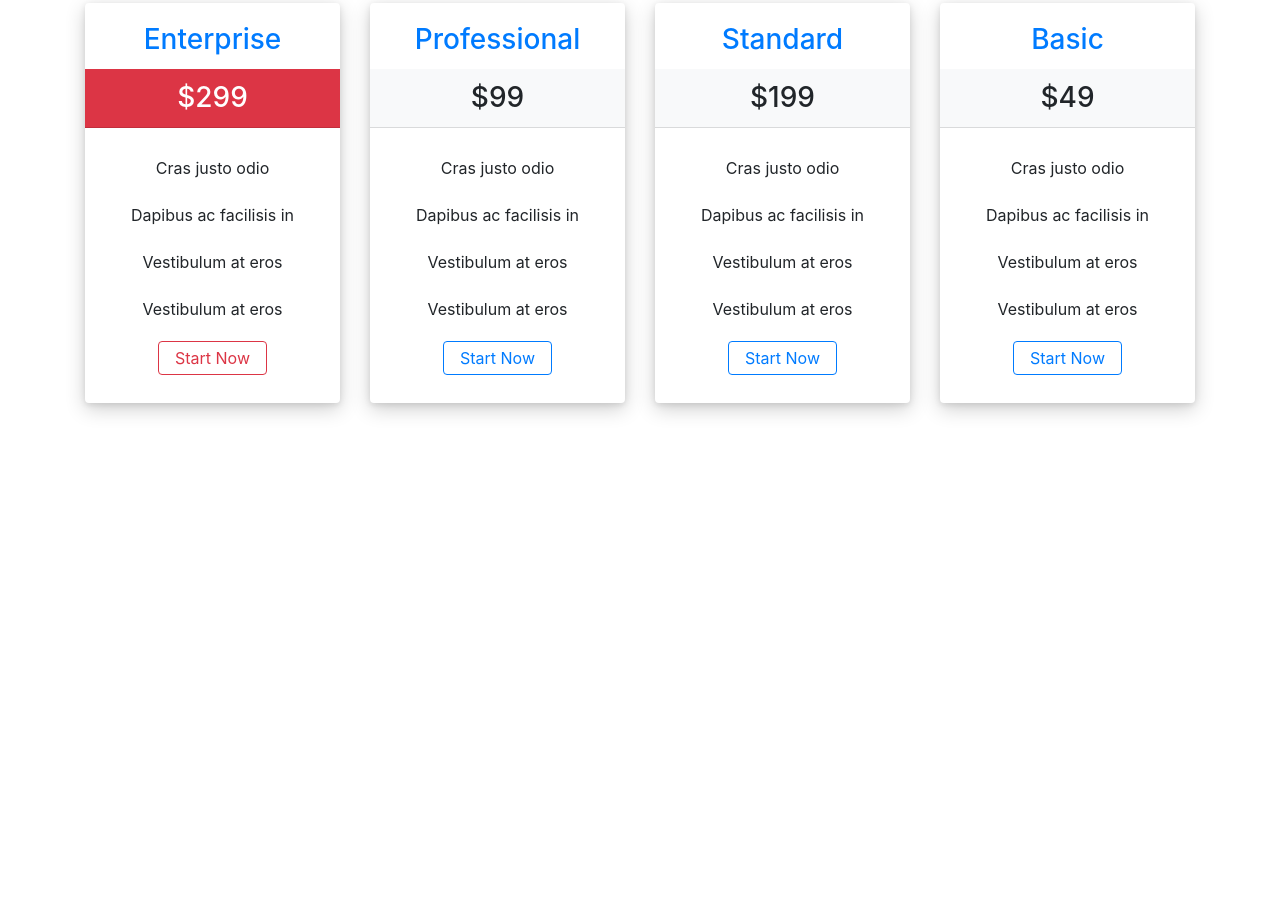
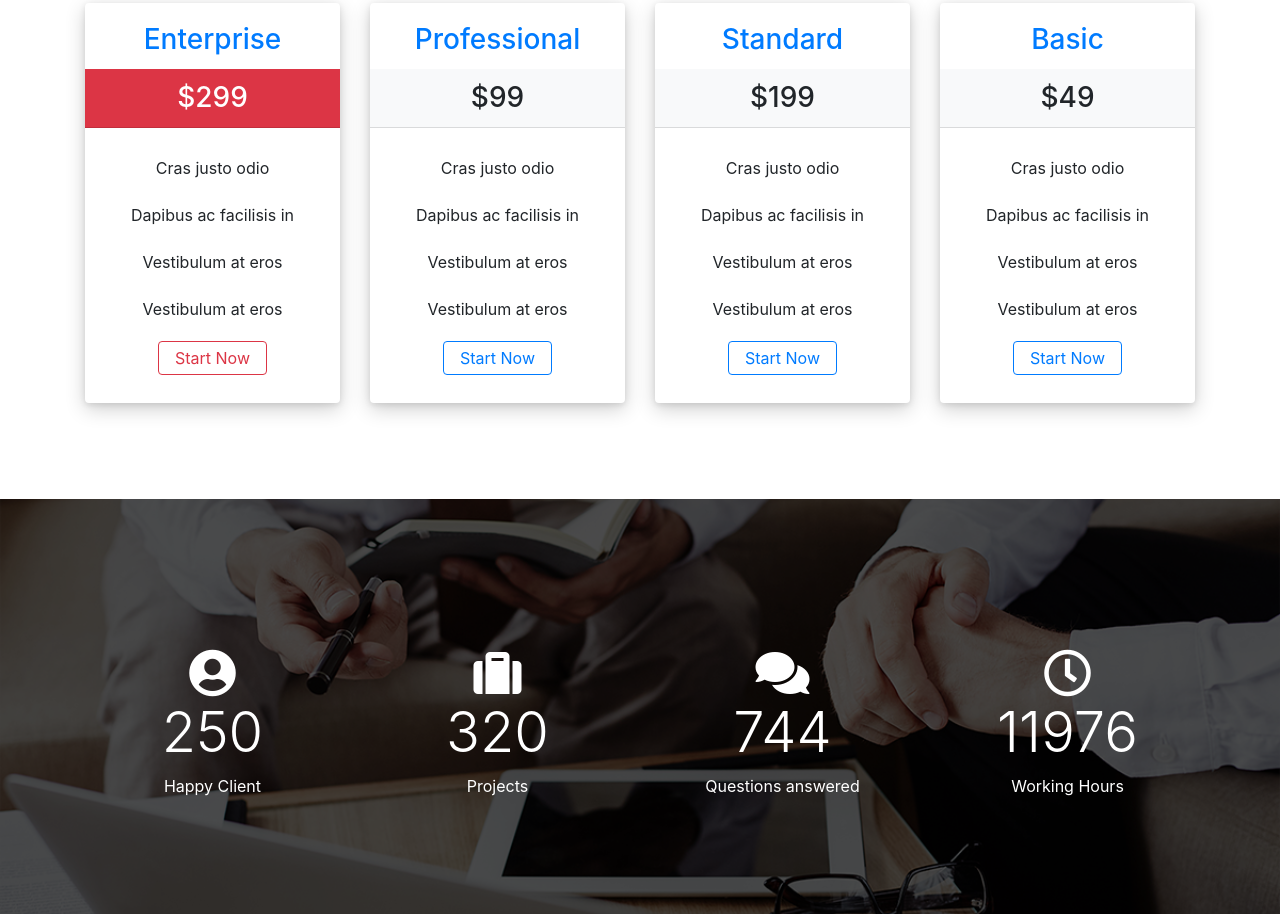
Before and after one commit to ericzprice/bootstrapproject, a plain HTML site: page index.html in a window 1280 px wide. Shown: the part 2943-3857 px from the top of the page. Before the commit the page ends 3442 px from the top, so only its background shows below. Drawn offline with nearby package versions, Linux system fonts and the light colour scheme.

Commit message:
Statistics

```diff
--- a/css/style.css
+++ b/css/style.css
@@ -136,6 +136,47 @@ nav.navbar {
       border: none;
 }
 /* end pricing table */
+/* Statistics */
+.statistics {
+      background-image: url('../img/statistics.jpg');
+      background-size: cover;
+      background-attachment: fixed;
+      position: relative;
+      height: 100%;
+      padding-top: 100px;
+      padding-bottom: 100px;
+}
+
+.statistics:after {
+      content: "";
+      display: block;
+      position: absolute;
+      top: 0;
+      bottom: 0;
+      left: 0;
+      right: 0;
+      background-color: rgba(0,0,0,0.7);
+      z-index: 1;
+}
+
+.statistics .container {
+      position: relative;
+      z-index: 2;
+}
+
+.statistics i {
+      position: relative;
+      color: #fff;
+      width: 100px;
+      height: 100px;
+      line-height: 100px;
+      top: 1.5rem;
+}
+
+.statistics h3, .statistics p {
+      color: #fff;
+}
+/* End Stats */
 
 /* Media queries */
 @media (min-width: 992px) {
--- a/index.html
+++ b/index.html
@@ -314,7 +314,36 @@
                              </div>
 
                        </div>
+            </div>
            <!-- end pricing table -->
+           <!-- Statistics -->
+           <div class="statistics" id="statistics">
+                 <div class="container">
+                       <div class="row">
+                             <div class="col-sm-6 col-lg-3 mb-3">
+                                   <i class="fas fa-user-circle fa-3x"></i>
+                                   <h3 class="display-4">250</h3>
+                                   <p>Happy Client</p>
+                             </div>
+                             <div class="col-sm-6 col-lg-3 mb-3">
+                                   <i class="fas fa-suitcase fa-3x"></i>
+                                   <h3 class="display-4">320</h3>
+                                   <p>Projects</p>
+                             </div>
+                             <div class="col-sm-6 col-lg-3 mb-3">
+                                   <i class="fas fa-comments fa-3x"></i>
+                                   <h3 class="display-4">744</h3>
+                                   <p>Questions answered</p>
+                             </div>
+                             <div class="col-sm-6 col-lg-3 mb-3">
+                                   <i class="far fa-clock fa-3x"></i>
+                                   <h3 class="display-4">11976</h3>
+                                   <p>Working Hours</p>
+                             </div>
+                       </div>
+                 </div>
+           </div>
+           <!-- End Statistics -->
            <!-- Optional JavaScript -->
            <!-- jQuery first, then Popper.js, then Bootstrap JS -->
            <script src="https://code.jquery.com/jquery-3.3.1.slim.min.js" integrity="sha384-q8i/X+965DzO0rT7abK41JStQIAqVgRVzpbzo5smXKp4YfRvH+8abtTE1Pi6jizo" crossorigin="anonymous"></script>
```
